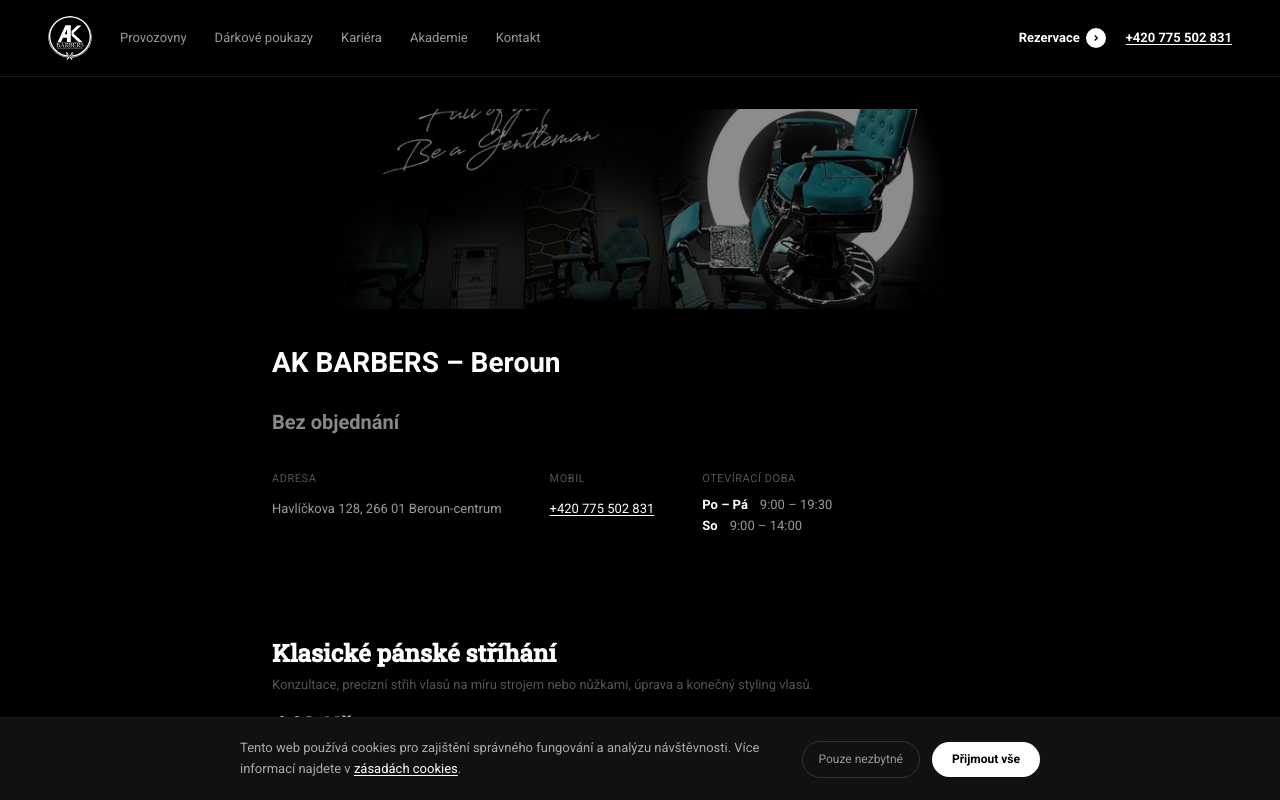
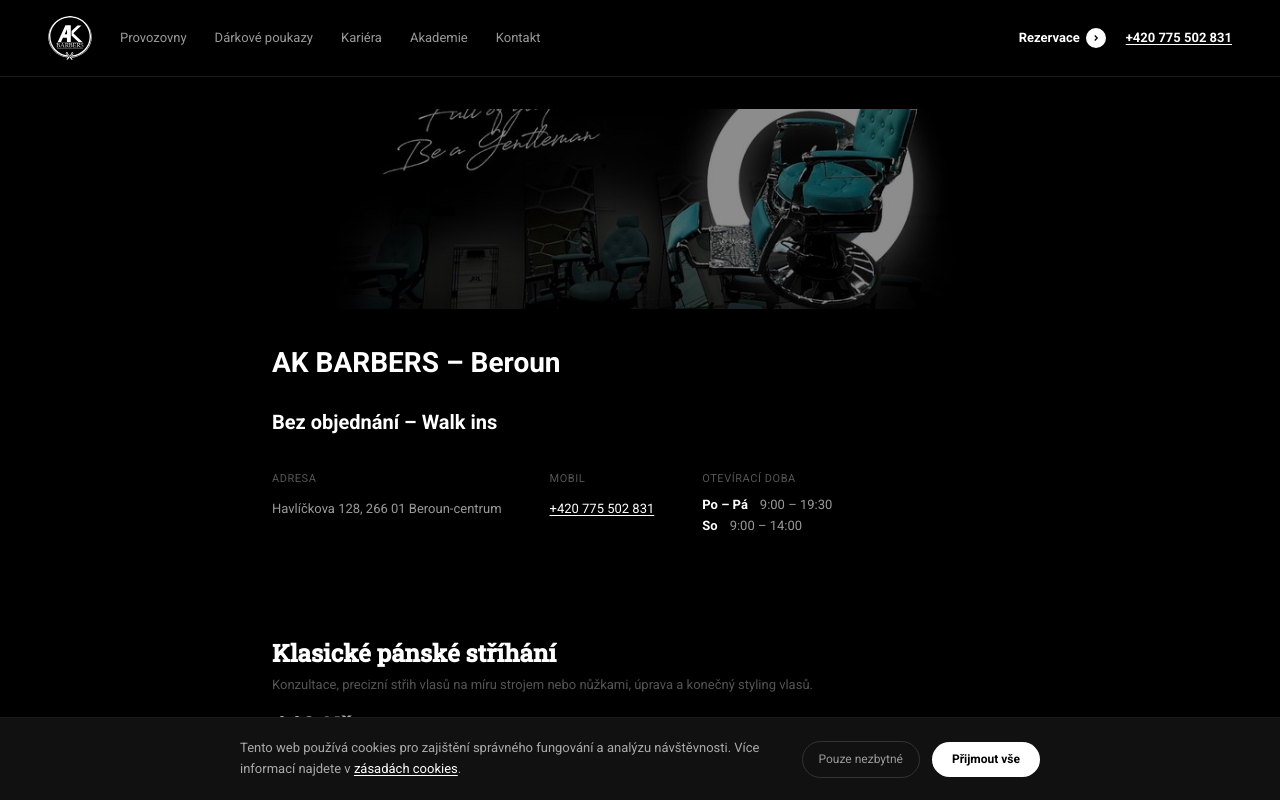
Before and after one commit to weblyxinfo-cmyk/akbarber-web, a Next.js app: page /pobocky/beroun in a window 1280 px wide. Shown: the top 800 px of the page. Built offline with nearby package versions, Linux system fonts and the light colour scheme.

Commit message:
Change walk-in label to white "Bez objednání – Walk ins" everywhere
Co-Authored-By: Claude Opus 4.6 <noreply@anthropic.com>

```diff
--- a/src/app/pobocky/[id]/page.tsx
+++ b/src/app/pobocky/[id]/page.tsx
@@ -215,7 +215,7 @@ export default async function LocationPage({ params }: Props) {
             </a>
           ) : location.type === "walk-in + reservation" ? (
             <div className="mb-8 flex flex-col gap-2">
-              <p className="text-[20px] font-bold text-[#888]">Bez objednání</p>
+              <p className="text-[20px] font-bold text-white">Bez objednání – Walk ins</p>
               <a
                 href={location.bookingUrl}
                 target="_blank"
@@ -227,8 +227,8 @@ export default async function LocationPage({ params }: Props) {
               </a>
             </div>
           ) : (
-            <p className="mb-8 text-[20px] font-bold text-[#888]">
-              {isSlovak ? "Iba bez objednania" : "Bez objednání"}
+            <p className="mb-8 text-[20px] font-bold text-white">
+              {isSlovak ? "Iba bez objednania – Walk ins" : "Bez objednání – Walk ins"}
             </p>
           )}
 
--- a/src/components/sections/Accordion.tsx
+++ b/src/components/sections/Accordion.tsx
@@ -25,14 +25,14 @@ function LocationCard({ location }: { location: Location }) {
       <div className="flex items-center justify-between">
         <div className="flex flex-wrap items-center gap-2">
           {location.type === "walk-in" && (
-            <span className="text-sm font-semibold text-[#888]">Bez objednání</span>
+            <span className="text-sm font-semibold text-white">Bez objednání – Walk ins</span>
           )}
           {location.type === "reservation" && (
             <span className="text-sm font-semibold text-[#888]">Pouze rezervace VIP club</span>
           )}
           {location.type === "walk-in + reservation" && (
             <>
-              <span className="text-sm font-semibold text-[#888]">Bez objednání</span>
+              <span className="text-sm font-semibold text-white">Bez objednání – Walk ins</span>
               <span className="text-sm font-semibold text-white underline underline-offset-2">Rezervace online</span>
             </>
           )}
```
